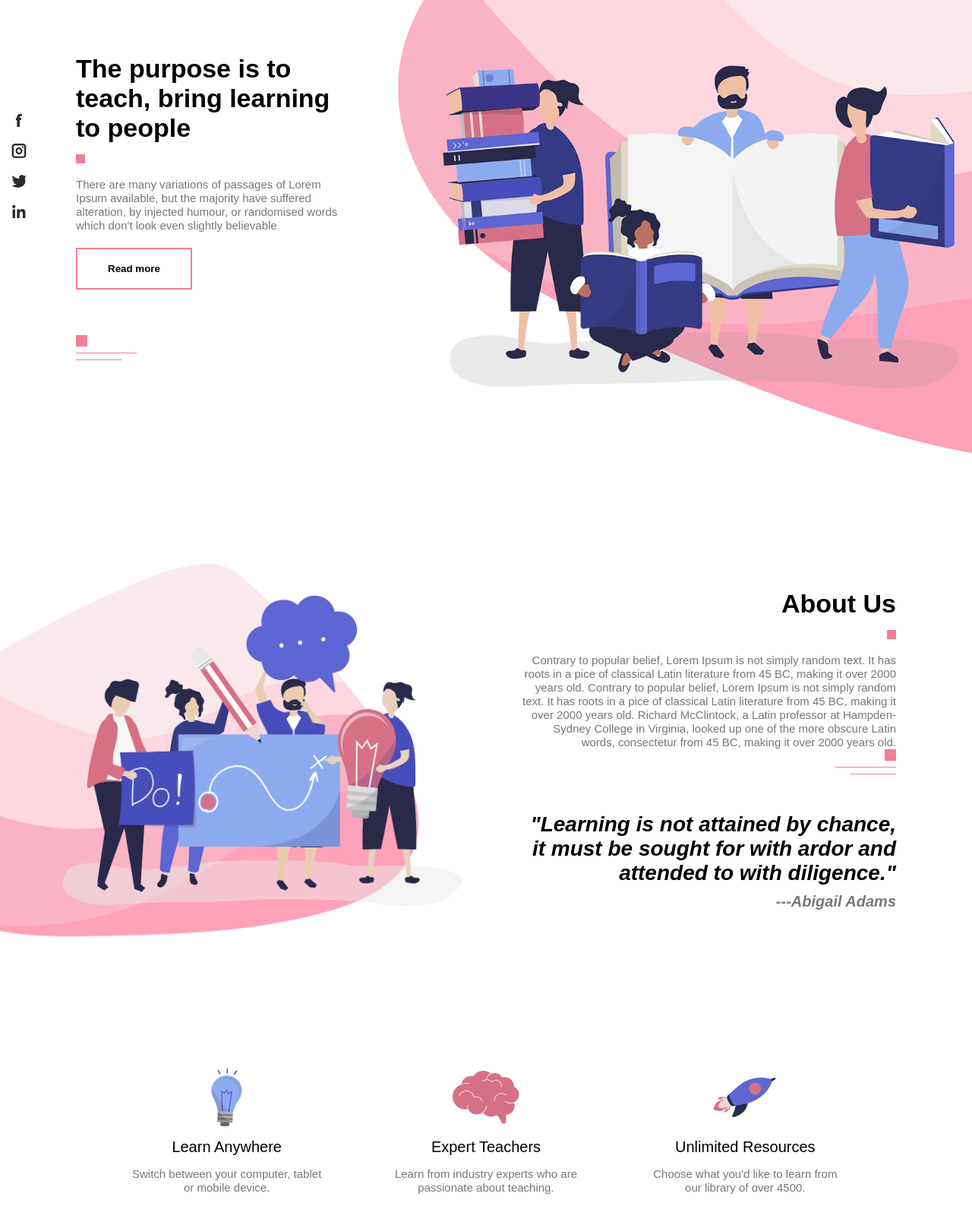
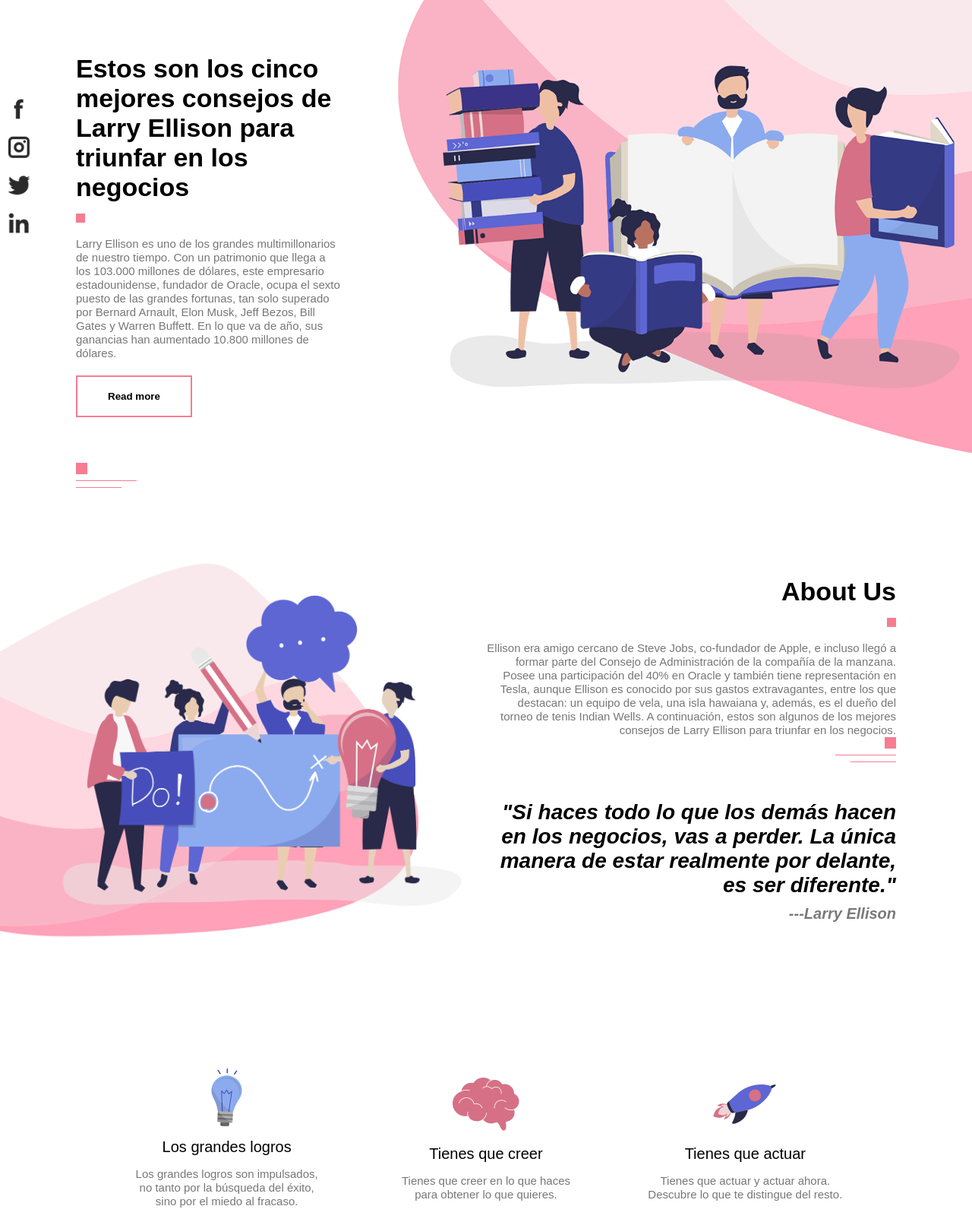
Before and after one commit to wlaurentec/xypo-html-css-responsive-website, a plain HTML site: page index.html in a window 1280 px wide. Shown: the part 172-1780 px from the top of the page at 76% size. Drawn offline with Linux system fonts and the light colour scheme; some packages are replaced by stand-ins of ours; a script that the page names is missing.

Commit message:
update styles

```diff
--- a/index.html
+++ b/index.html
@@ -6,19 +6,25 @@
     <title>Complete Website Design with HTML and CSS</title>
     <link rel="stylesheet" href="style.css" />
     <script src="https://cdn.jsdelivr.net/gh/cferdinandi/smooth-scroll/dist/smooth-scroll.polyfills.min.js"></script>
-
   </head>
   <body>
     <section id="header">
       <div class="container">
         <img src="images/logo.png" class="logo" />
         <div class="header-text">
-          <h1>The purpose is to teach, bring learning to people</h1>
+          <h1>
+            Estos son los cinco mejores consejos de Larry Ellison para triunfar
+            en los negocios
+          </h1>
           <span class="square"></span>
           <p>
-            There are many variations of passages of Lorem Ipsum available, but
-            the majority have suffered alteration, by injected humour, or
-            randomised words which don't look even slightly believable
+            Larry Ellison es uno de los grandes multimillonarios de nuestro
+            tiempo. Con un patrimonio que llega a los 103.000 millones de
+            dólares, este empresario estadounidense, fundador de Oracle, ocupa
+            el sexto puesto de las grandes fortunas, tan solo superado por
+            Bernard Arnault, Elon Musk, Jeff Bezos, Bill Gates y Warren Buffett.
+            En lo que va de año, sus ganancias han aumentado 10.800 millones de
+            dólares.
           </p>
           <button class="common-btn">Read more</button>
           <div class="line">
@@ -52,14 +58,14 @@
           <h1>About Us</h1>
           <span class="square"></span>
           <p>
-            Contrary to popular belief, Lorem Ipsum is not simply random text.
-            It has roots in a pice of classical Latin literature from 45 BC,
-            making it over 2000 years old. Contrary to popular belief, Lorem
-            Ipsum is not simply random text. It has roots in a pice of classical
-            Latin literature from 45 BC, making it over 2000 years old. Richard
-            McClintock, a Latin professor at Hampden-Sydney College in Virginia,
-            looked up one of the more obscure Latin words, consectetur from 45
-            BC, making it over 2000 years old.
+            Ellison era amigo cercano de Steve Jobs, co-fundador de Apple, e
+            incluso llegó a formar parte del Consejo de Administración de la
+            compañía de la manzana. Posee una participación del 40% en Oracle y
+            también tiene representación en Tesla, aunque Ellison es conocido
+            por sus gastos extravagantes, entre los que destacan: un equipo de
+            vela, una isla hawaiana y, además, es el dueño del torneo de tenis
+            Indian Wells. A continuación, estos son algunos de los mejores
+            consejos de Larry Ellison para triunfar en los negocios.
           </p>
           <div class="line">
             <span class="line-1"></span><br />
@@ -67,10 +73,10 @@
             <span class="line-3"></span>
           </div>
           <h2>
-            "Learning is not attained by chance, it must be sought for with
-            ardor and attended to with diligence."
+            "Si haces todo lo que los demás hacen en los negocios, vas a perder.
+            La única manera de estar realmente por delante, es ser diferente."
           </h2>
-          <h3>---Abigail Adams</h3>
+          <h3>---Larry Ellison</h3>
         </div>
       </div>
     </section>
@@ -81,18 +87,24 @@
       <div class="feature-row">
         <div class="feature-col">
           <img src="images/pic-1.png" />
-          <h4>Learn Anywhere</h4>
-          <p>Switch between your computer, tablet or mobile device.</p>
+          <h4>Los grandes logros</h4>
+          <p>
+            Los grandes logros son impulsados, no tanto por la búsqueda del
+            éxito, sino por el miedo al fracaso.
+          </p>
         </div>
         <div class="feature-col">
           <img src="images/pic-2.png" />
-          <h4>Expert Teachers</h4>
-          <p>Learn from industry experts who are passionate about teaching.</p>
+          <h4>Tienes que creer</h4>
+          <p>Tienes que creer en lo que haces para obtener lo que quieres.</p>
         </div>
         <div class="feature-col">
           <img src="images/pic-3.png" />
-          <h4>Unlimited Resources</h4>
-          <p>Choose what you'd like to learn from our library of over 4500.</p>
+          <h4>Tienes que actuar</h4>
+          <p>
+            Tienes que actuar y actuar ahora. Descubre lo que te distingue del
+            resto.
+          </p>
         </div>
       </div>
       <div class="feature-btn">
@@ -114,10 +126,10 @@
             <h1>Browse our top <br />courses</h1>
             <span class="square"></span>
             <p>
-              Contrary to popular belief, Lorem Ipsum is not simply random text.
-              It has roots in a pice of classical Latin literature from 45 BC,
-              making it over 2000 years old. Richard McClintock, a Latin
-              professor at Hampden-Sydney College in Virginia.
+              El aspecto más importante de mi personalidad en cuanto a
+              determinar mi éxito ha sido mi cuestionamiento de la sabiduría
+              convencional, la duda de los expertos y la autoridad de
+              interrogación.
             </p>
             <button class="common-btn">View all courses</button>
             <div class="line">
@@ -147,14 +159,7 @@
           </h1>
           <span class="square"></span>
           <p>
-            Contrary to popular belief, Lorem Ipsum is not simply random text.
-            It has roots in a pice of classical Latin literature from 45 BC,
-            making it over 2000 years old. Contrary to popular belief, Lorem
-            Ipsum is not simply random text. It has roots in a pice of classical
-            Latin literature from 45 BC, making it over 2000 years old. Richard
-            McClintock, a Latin professor at Hampden-Sydney College in Virginia,
-            looked up one of the more obscure Latin words, consectetur from 45
-            BC, making it over 2000 years old.
+            "El aspecto más importante de mi personalidad en cuanto a determinar mi éxito ha sido mi cuestionamiento de la sabiduría convencional, la duda de los expertos y la autoridad de interrogación". Ellison aconseja que todo esto puede resultar doloroso en las relaciones con los padres y maestros, aunque es enormemente útil en la vida".
           </p>
           <button class="common-btn">Start Free Trial</button>
           <div class="line">
@@ -236,7 +241,6 @@
               <img src="images/logo.png" />
               <button class="common-btn">English</button>
             </div>
-
           </div>
         </div>
       </div>
@@ -255,7 +259,7 @@
       let menuBtn = document.getElementById("menuBtn");
       let sideNav = document.getElementById("sideNav");
 
-      sideNav.style.right = "-250px";
+      sideNav.style.right === "-250px";
       menuBtn.onclick = function () {
         if (sideNav.style.right === "-250px") {
           sideNav.style.right = "0";
@@ -264,9 +268,9 @@
         }
       };
 
-      let scroll = new SmoothScroll('a[href*="#"]',{
+      let scroll = new SmoothScroll('a[href*="#"]', {
         speed: 1000,
-        speedAsDuration: true
+        speedAsDuration: true,
       });
     </script>
   </body>
--- a/style.css
+++ b/style.css
@@ -91,32 +91,33 @@ p {
   right: -250px;
   top: 0;
   background: #f67c92;
- z-index: 2;
+  z-index: 1;
   transition: 0.5s;
 }
 
-nav ul li{
+nav ul li {
   list-style: none;
-  margin: 50px 20px;
+  margin: 30px 20px;
 }
 
-nav ul li a{
+nav ul li a {
   text-decoration: none;
   color: #fff;
 }
 
-#menuBtn{
+#menuBtn {
   width: 50px;
   position: fixed;
   right: 65px;
   top: 35px;
-  z-index: 2;
+  z-index: 1;
   cursor: pointer;
 }
 
 /* about */
 
-#about, #offer{
+#about,
+#offer {
   padding: 100px 0;
   display: flex;
   align-items: center;
@@ -137,7 +138,6 @@ nav ul li a{
 }
 
 .about-text {
-  max-width: 500px;
   margin-right: 100px;
   display: inline-block;
 }
@@ -244,7 +244,8 @@ nav ul li a{
   flex-wrap: wrap;
 }
 
-.contact-left-col, .contact-right-col {
+.contact-left-col,
+.contact-right-col {
   flex-basis: 50%;
 }
 
@@ -278,7 +279,6 @@ form input {
   padding: 18px 0;
 }
 
-
 /* footer */
 
 #footer {
@@ -293,9 +293,9 @@ hr {
 
 .footer-row {
   display: flex;
+  flex-wrap: wrap;
   align-items: center;
   justify-content: space-between;
-  flex-wrap: wrap;
 }
 
 .footer-left-col {
@@ -309,12 +309,12 @@ hr {
 
 .footer-links {
   display: flex;
+  flex-wrap: wrap;
   justify-content: space-between;
-  flex-wrap: wrap;
 }
 
 .link-title h4 {
-  color: #fab3c4;
+  color: #f67c92;
   margin-bottom: 20px;
 }
 
@@ -325,9 +325,9 @@ hr {
 
 .footer-info {
   display: flex;
+  flex-wrap: wrap;
   align-items: flex-end;
   justify-content: space-between;
-  flex-wrap: wrap;
 }
 
 .footer-logo img {
@@ -340,7 +340,8 @@ hr {
   font-size: 10px;
 }
 
-.copyright-text, .footer-logo {
+.copyright-text,
+.footer-logo {
   flex-basis: 40%;
 }
 
@@ -353,12 +354,11 @@ hr {
   left: 0;
   transform: translateY(-50%);
   z-index: 1;
-
 }
 
 .social-icons img {
   display: block;
-  width: 20px;
+  width: 30px;
   margin: 0 auto 20px;
   cursor: pointer;
 }
@@ -389,11 +389,12 @@ hr {
     padding: 10px 16px;
   }
   .social-icons img {
-    width: 14px;
+    width: 20px;
     margin: 15px auto;
     display: block;
   }
-  .about-left-col, .about-right-col {
+  .about-left-col,
+  .about-right-col {
     flex-basis: 100%;
   }
   .about-text {
@@ -411,13 +412,15 @@ hr {
     flex-basis: 100%;
     margin-top: 70px;
   }
-  .contact-left-col, .contact-right-col {
+  .contact-left-col,
+  .contact-right-col {
     flex-basis: 100%;
   }
   .contact-right-col {
     margin-top: 50px;
   }
-  .footer-left-col, .footer-right-col {
+  .footer-left-col,
+  .footer-right-col {
     flex-basis: 100%;
   }
   .link-title {
```
Lines whose indentation alone changed are shown as unchanged.
